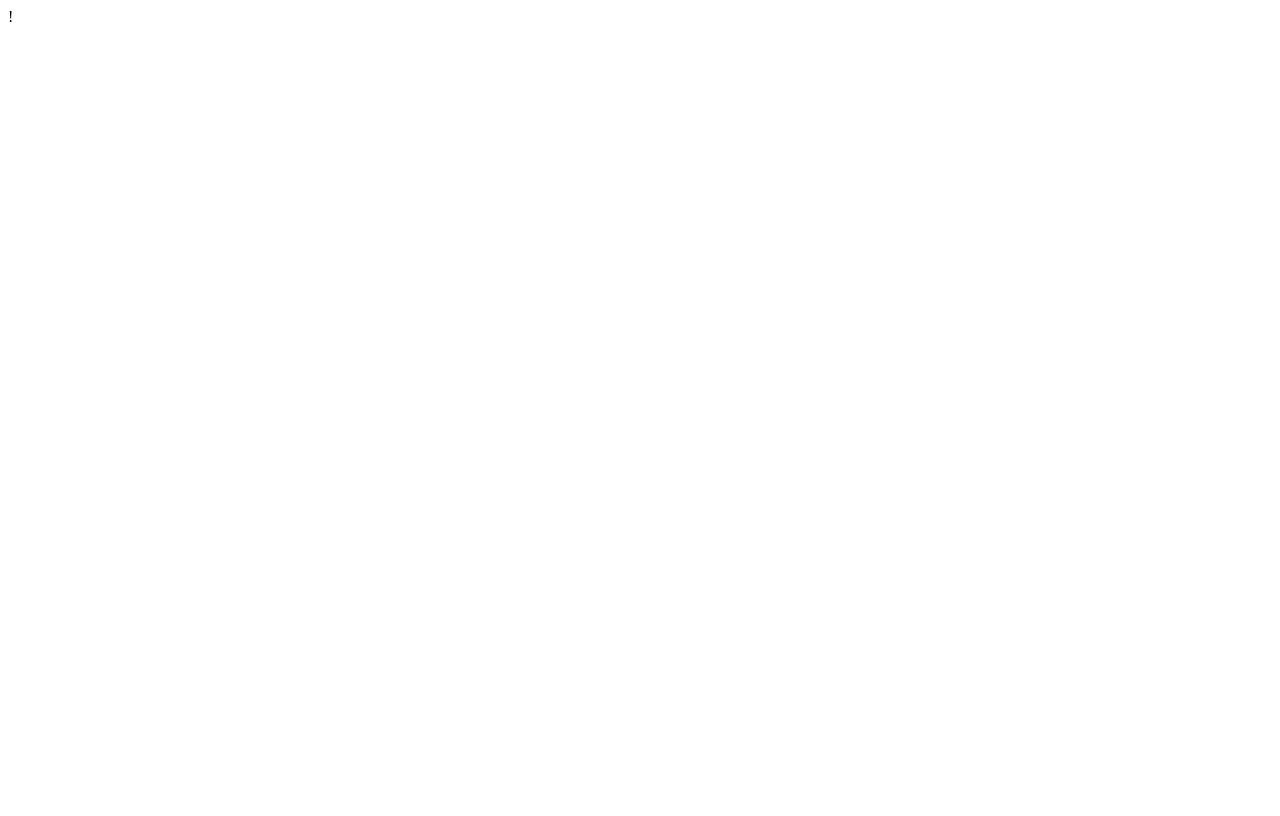
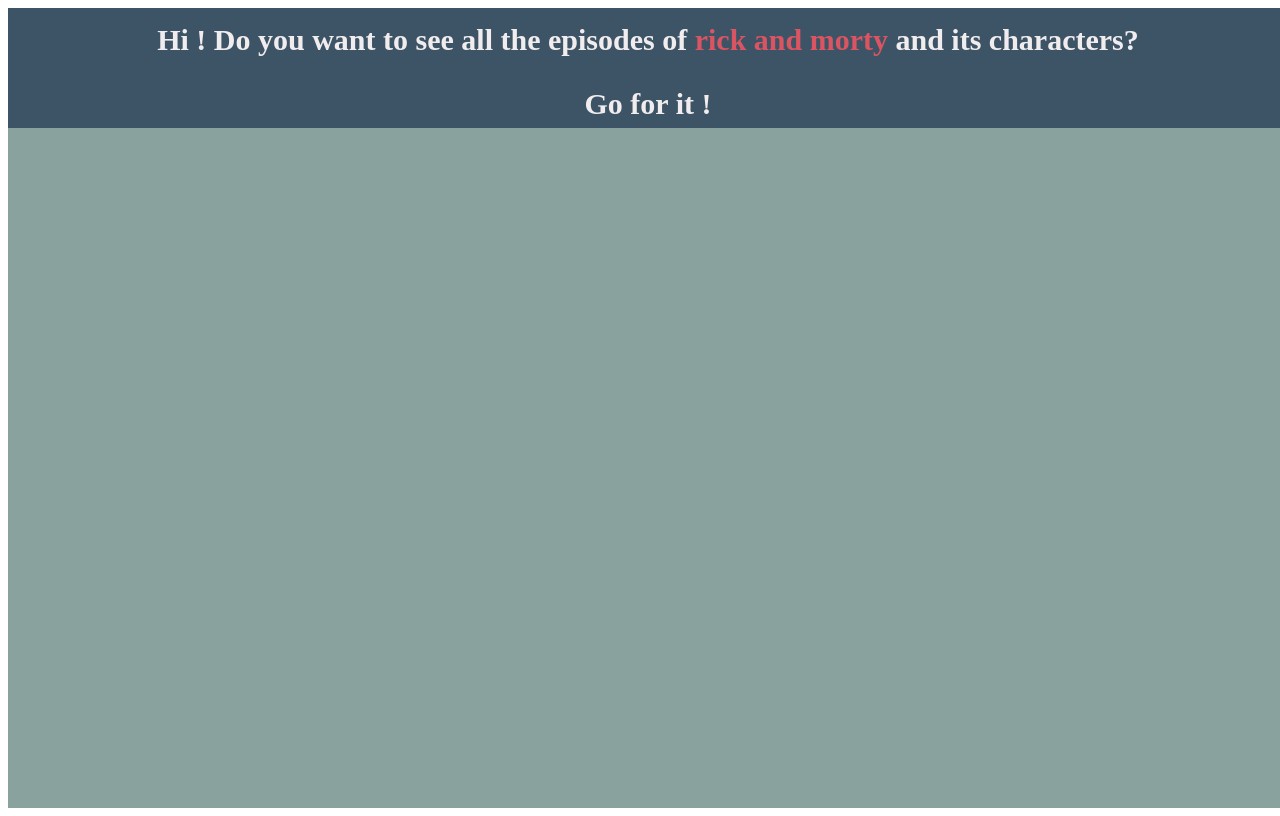
Before and after one commit to mdominguez56/rick-and-morty-app, a React (Create React App) app: page / in a window 1280 px wide. Built offline with nearby package versions, Linux system fonts and the light colour scheme.

Commit message:
modified app component

```diff
--- a/src/App.js
+++ b/src/App.js
@@ -1,5 +1,43 @@
+import styled from "styled-components";
+
 function App() {
-  return <div>!</div>;
+  return (
+    <AppContainer>
+      <HeaderContainer>
+        <Title>
+          Hi ! Do you want to see all the episodes of{" "}
+          <TitleSpan>rick and morty</TitleSpan> and its characters?
+        </Title>
+        <Title>Go for it !</Title>
+      </HeaderContainer>
+    </AppContainer>
+  );
 }
 
+const AppContainer = styled.div`
+  width: 100vw;
+  height: 100vh;
+  background-color: #8aa29e;
+  display: flex;
+  flex-direction: column;
+`;
+
+const HeaderContainer = styled.div`
+  height: 15vh;
+  background-color: #3d5467;
+  display: flex;
+  flex-direction: column;
+  align-items: center;
+`;
+
+const Title = styled.h1`
+  color: #f1edee;
+  font-size: 30px;
+  margin: 15px;
+`;
+
+const TitleSpan = styled.span`
+  color: #db5461;
+`;
+
 export default App;
```
